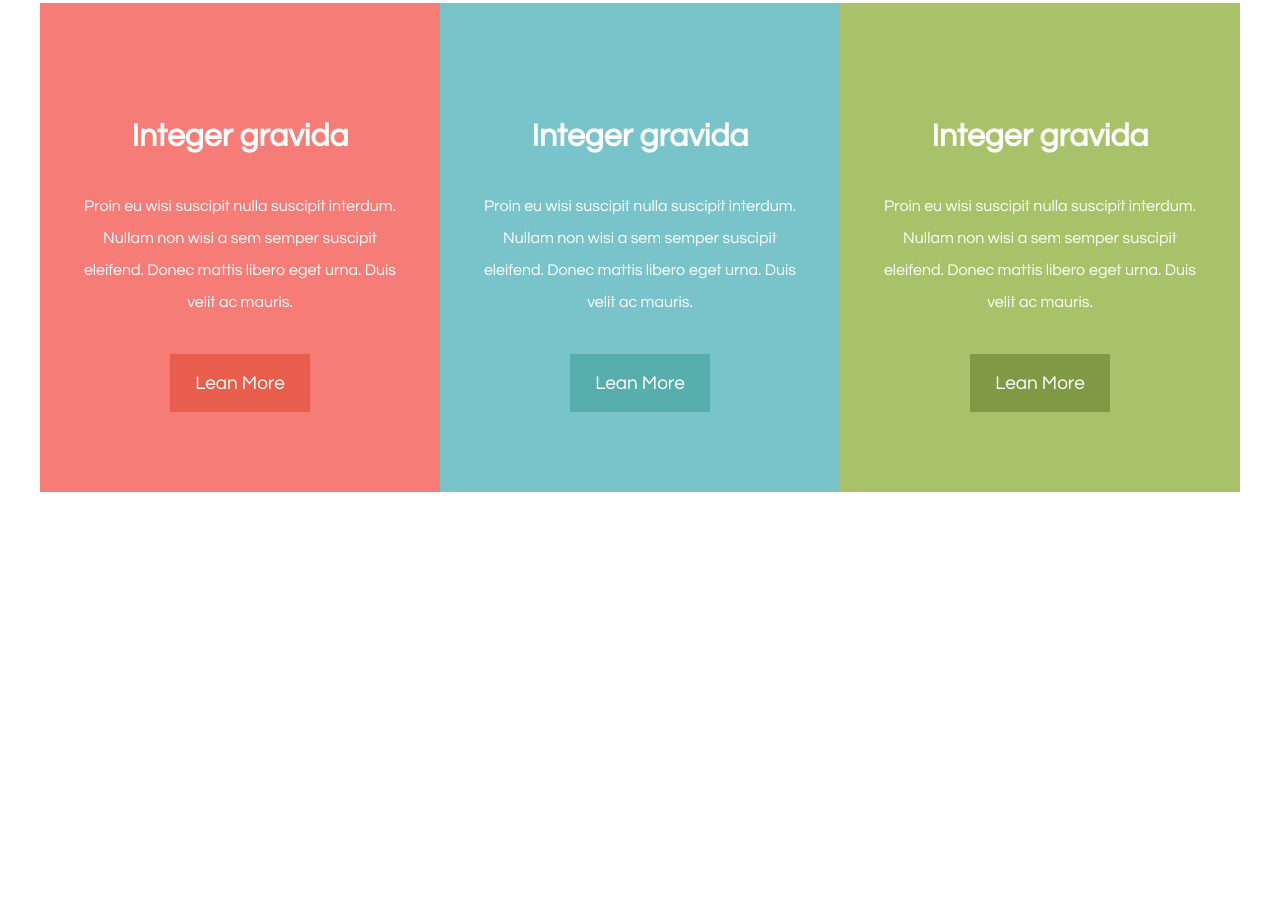
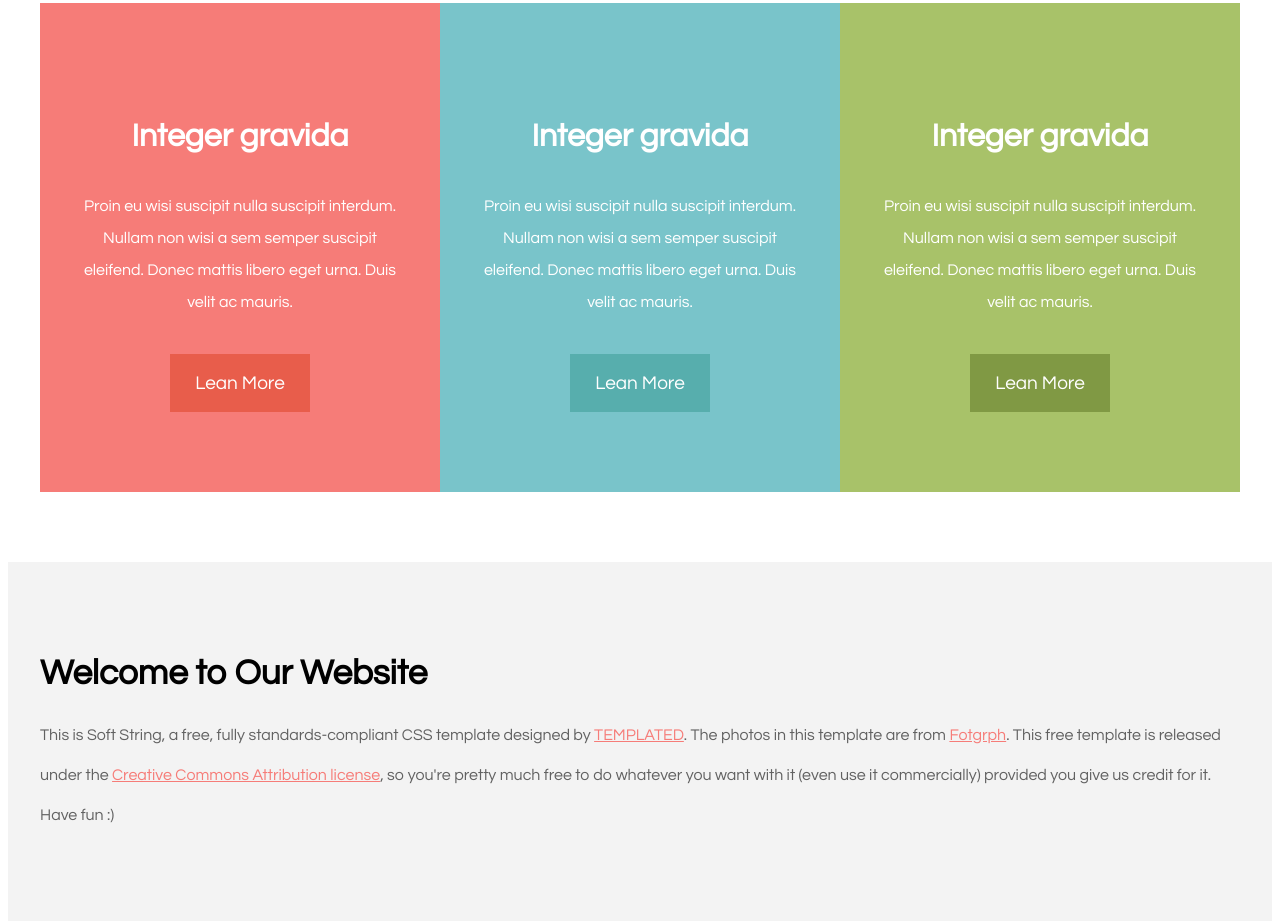
Before and after one commit to MehdiAlouafi/SoftString, a plain HTML site: page index.html in a window 1280 px wide. Shown: the part 1471-2395 px from the top of the page. Before the commit the page ends 2033 px from the top, so only its background shows below. Drawn offline with Linux system fonts and the light colour scheme.

Commit message:
adding the copyright session

```diff
--- a/css/style.css
+++ b/css/style.css
@@ -235,3 +235,31 @@ header a:hover {
 #cbox3 a {
 	background: #809944 ;
 }
+
+
+.copyright {
+	background: #F3F3F3;
+}
+
+.container {
+	width: 1200px;
+	margin: 0 auto;
+	padding: 70px 0 70px 0;
+}
+
+.container h1 {
+	font-size: 35px;
+}
+
+.container p {
+	color: rgba(0,0,0,.6);
+	line-height: 2.5;
+}
+
+.container a {
+	color: #f67c78;
+}
+
+.container a:hover {
+	color: #fc625f;
+}
--- a/index.html
+++ b/index.html
@@ -96,5 +96,12 @@
 	</div>
 </div>
 
+<div class="copyright">
+	<div class="container">
+		<h1>Welcome to Our Website</h1>
+		<p>This is Soft String, a free, fully standards-compliant CSS template designed by <a href="http://templated.co">TEMPLATED</a>. The photos in this template are from <a href="http://fotogrph.com/">Fotgrph</a>. This free template is released under the <a href="http://templated.co/license">Creative Commons Attribution license</a>, so you're pretty much free to do whatever you want with it (even use it commercially) provided you give us credit for it. Have fun :)</p>
+	</div>
+</div>
+
 </body>
 </html>
```
